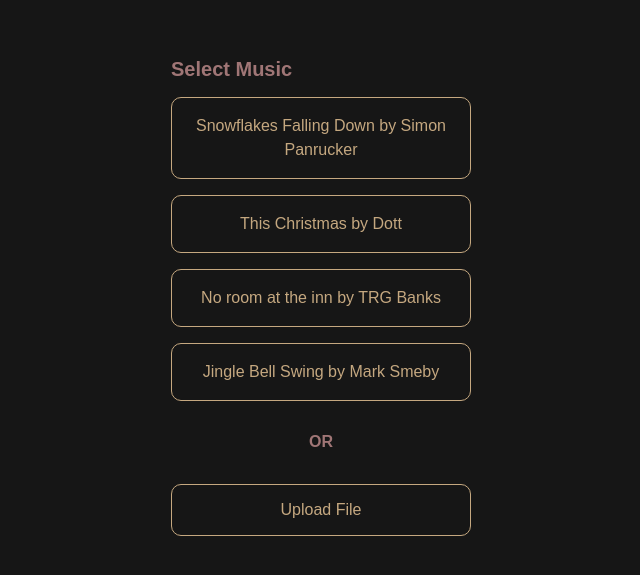
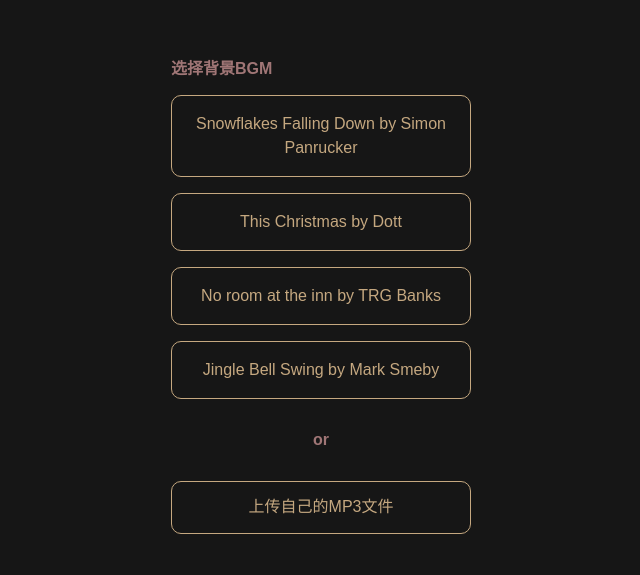
Before and after one commit to A-cvprogrammer/Christmas, a plain HTML site: page index.html in a window 1280 px wide. Shown: the part 103-678 px from the top of the page, without its empty margins (319-959 px from the left). Drawn offline with nearby package versions, Linux system fonts and the light colour scheme.

Commit message:
Add files via upload
只能改动文字版。企图改动背景BGM失败

```diff
--- a/index.html
+++ b/index.html
@@ -19,19 +19,19 @@
 
 <div id="overlay">
   <ul>
-    <li class="title">Select Music</li>
+    <li class="title">选择背景BGM</li>
     <li>
-      <button class="btn" id="btnA" type="button">
+       <button class="btn" id="btnA" type="button">
         Snowflakes Falling Down by Simon Panrucker
       </button>
     </li>
     <li><button class="btn" id="btnB" type="button">This Christmas by Dott</button></li>
     <li><button class="btn" id="btnC" type="button">No room at the inn by TRG Banks</button></li>
     <li><button class="btn" id="btnD" type="button">Jingle Bell Swing by Mark Smeby</button></li>
-    <li class="separator">OR</li>
+    <li class="separator">or</li>
     <li>
       <input type="file" id="upload" hidden />
-      <label for="upload">Upload File</label>
+      <label for="upload">上传自己的MP3文件</label>
     </li>
   </ul>
 </div>
--- a/script.js
+++ b/script.js
@@ -110,7 +110,7 @@ function animate(time) {
 
 function loadAudio(i) {
   document.getElementById("overlay").innerHTML =
-    '<div class="text-loading">Please Wait...</div>';
+    '<div class="text-loading">loading...</div>';
   const files = [
     "https://files.freemusicarchive.org/storage-freemusicarchive-org/music/no_curator/Simon_Panrucker/Happy_Christmas_You_Guys/Simon_Panrucker_-_01_-_Snowflakes_Falling_Down.mp3",
     "https://files.freemusicarchive.org/storage-freemusicarchive-org/music/no_curator/Dott/This_Christmas/Dott_-_01_-_This_Christmas.mp3",
--- a/style.css
+++ b/style.css
@@ -55,7 +55,7 @@ ul {
 .title {
   color: #a07676;
   font-weight: bold;
-  font-size: 1.25rem;
+  font-size: 1rem;
   margin-bottom: 16px;
 }
 
```
